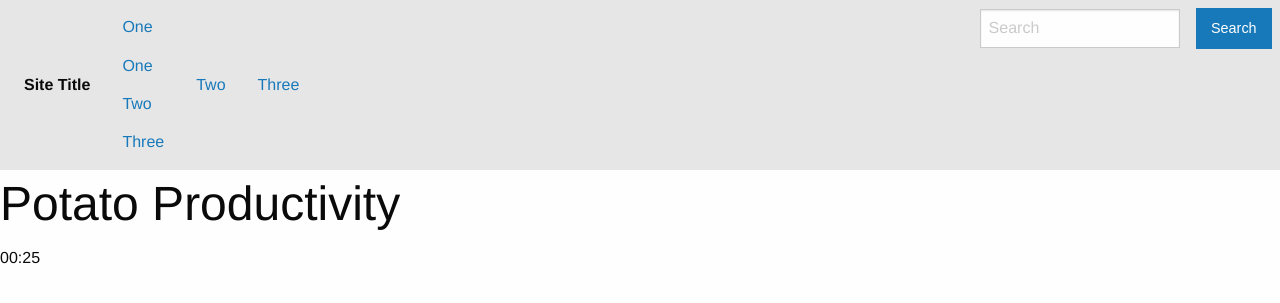
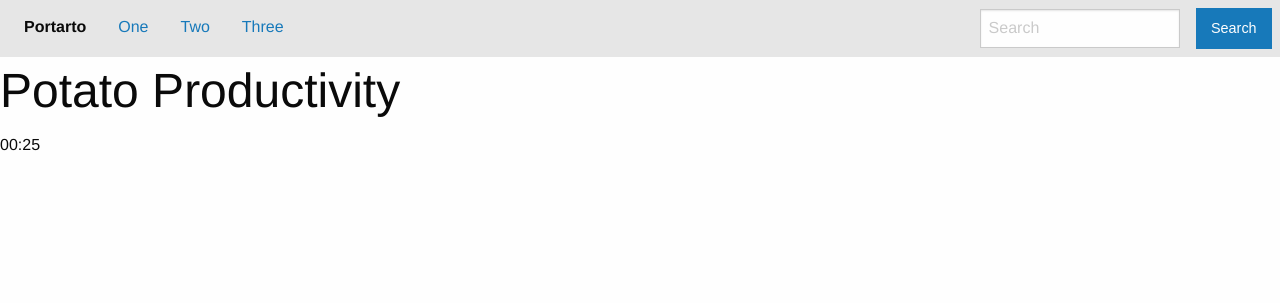
Before and after one commit to JFreyra/ExpertFishermen_LiokV_ChenA_Freyra_XiangW, a Flask app: page / in a window 1280 px wide. Shown: the top 303 px of the page. Run offline with Flask 2, Linux system fonts and the light colour scheme.

Commit message:
fix topbar

```diff
--- a/templates/home.html
+++ b/templates/home.html
@@ -3,7 +3,7 @@
 
 <head>
 <title>homepage</title>
-<link type="text/css" rel="stylesheet" href="/static/css/foundation.min.css">
+<link type="text/css" rel="stylesheet" href="/static/css/foundation.css">
 <link type="text/css" rel="stylesheet" href="/static/css/app.css">
 </head>
 
@@ -11,15 +11,8 @@
 <div class="top-bar">
   <div class="top-bar-left">
     <ul class="dropdown menu" data-dropdown-menu>
-      <li class="menu-text">Site Title</li>
-      <li class="has-submenu">
-        <a href="#0">One</a>
-        <ul class="submenu menu vertical" data-submenu>
-          <li><a href="#0">One</a></li>
-          <li><a href="#0">Two</a></li>
-          <li><a href="#0">Three</a></li>
-        </ul>
-      </li>
+      <li class="menu-text">Portarto</li>
+      <li><a href="#0">One</a></li>
       <li><a href="#0">Two</a></li>
       <li><a href="#0">Three</a></li>
     </ul>
```
